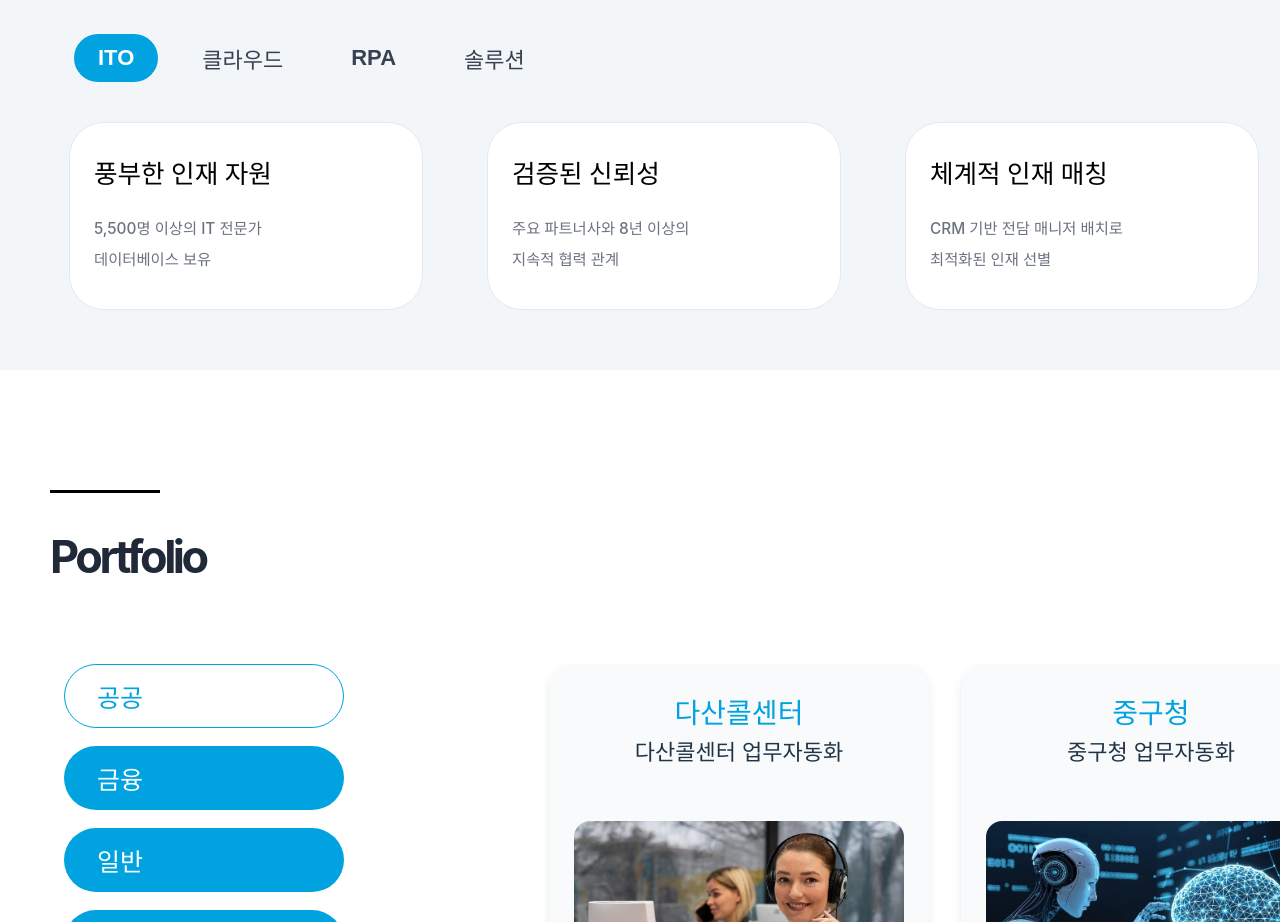
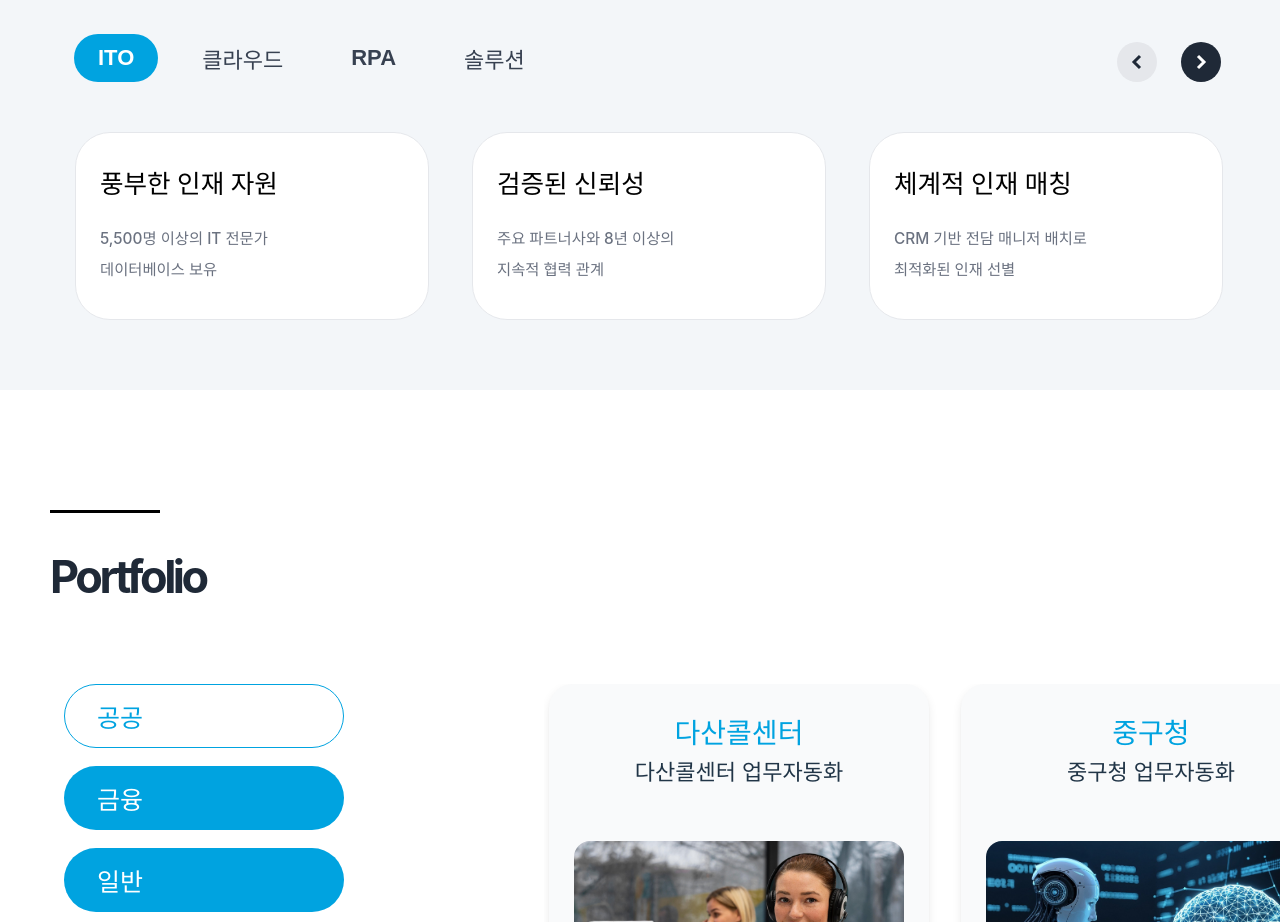
Before and after one commit to onexhana/nimbustech_website, a React (Vite) app: page /about in a window 1280 px wide. Shown: the part 1640-2562 px from the top of the page. Built offline with nearby package versions, Linux system fonts and the light colour scheme; a web font is replaced by a local one.

Commit message:
어바웃 무한

```diff
--- a/src/components/About/AboutSection.tsx
+++ b/src/components/About/AboutSection.tsx
@@ -6,8 +6,7 @@
 // 📋 주요 기능:
 // - 4개 탭 네비게이션 (ITO, 클라우드, RPA, 솔루션)
 // - 각 탭별 카드 데이터 (ITO/클라우드/RPA: 3개, 솔루션: 7개)
-// - 솔루션: 무한 루프 슬라이더 (Swiper 기반)
-// - 기타 탭: 3개씩 고정 표시
+// - 모든 탭: 무한 루프 슬라이더 (Swiper 기반)
 // - 카드 등장 애니메이션 효과
 // - 카드 호버 효과
 //
@@ -20,7 +19,7 @@
 // 🚀 애니메이션:
 // - 카드 순차 등장 (0.15초 간격)
 // - 카드 호버 시 위로 8px 이동
-// - 솔루션: 무한 루프 슬라이더
+// - 모든 탭: 무한 루프 슬라이더
 //
 // ⚠️ 주의사항:
 // - 다른 팀과 merge 시 이 파일들만 수정됨
@@ -181,15 +180,26 @@ export default function AboutSection() {
   }, []);
 
   const cards = TAB_CONTENTS[activeTab];
-  const isMultiPage = activeTab === '솔루션';
+  const isMultiPage = true; // 모든 탭을 무한루프로 변경
 
-  // 솔루션 섹션용 무한 루프를 위한 카드 복제
-  const duplicatedCards = isMultiPage ? Array(3).fill(cards).flat() : cards;
+  // 모든 섹션용 무한 루프를 위한 카드 복제 (카드 수가 적은 경우 더 많이 복제)
+  const duplicatedCards = cards.length >= 7 ? Array(2).fill(cards).flat() : Array(4).fill(cards).flat();
 
   // 탭 변경 핸들러: activeTab, currentSlide 및 애니메이션 상태를 초기화합니다.
   const handleTabChange = (tab: string) => {
     setActiveTab(tab);
     setCurrentSlide(0);
+
+    // 탭 변경 시 Swiper를 첫 번째 슬라이드로 이동
+    setTimeout(() => {
+      if (swiperRef.current) {
+        if (swiperRef.current.slideToLoop) {
+          swiperRef.current.slideToLoop(0, 0); // 0ms 애니메이션으로 즉시 이동
+        } else if (swiperRef.current.slideTo) {
+          swiperRef.current.slideTo(0, 0);
+        }
+      }
+    }, 50);
   };
 
 
@@ -363,14 +373,11 @@ export default function AboutSection() {
             />
 
             {/* ======================================== */}
-            {/* 카드 영역 (솔루션: Swiper 무한루프, 기타: 고정 표시) */}
+            {/* 카드 영역 (모든 섹션: Swiper 무한루프) */}
             {/* ======================================== */}
             <div className="flex items-start" style={{ position: 'relative', overflow: 'visible', display: 'flex', alignItems: 'flex-start', gap: '1vw', justifyContent: 'center', marginLeft: '5vw', marginRight: '5vw' }}>
 
-              {isMultiPage ? (
-                                /* 솔루션 섹션: 고정 위치 + 무한 루프 */
-                <>
-                  {/* 카드 컨테이너 - RPA와 동일한 중앙 정렬 */}
+              {/* 모든 섹션: 무한 루프 슬라이더 */}
               <div
                 className="flex flex-1"
                 style={{
@@ -384,12 +391,13 @@ export default function AboutSection() {
                 <div
                   className="overflow-hidden"
                   style={{
-                        width: 'calc(30vw * 3 + 1vw * 2)', // 3장 카드(30vw) + gap(5vw * 2)
+                    width: 'calc(30vw * 3 + 1vw * 2)', // 3장 카드(30vw) + gap(1vw * 2)
                     minWidth: 'calc(30vw * 3 + 1vw * 2)',
-                        margin: '0 auto' // 중아 정렬
+                    margin: '0 auto' // 중앙 정렬
                   }}
                 >
                 <Swiper
+                  key={`${activeTab}-${cards.length}`} // 탭 변경 시 Swiper 재초기화
                   // eslint-disable-next-line @typescript-eslint/no-explicit-any
                   onSwiper={(swiper: any) => {
                     swiperRef.current = swiper;
@@ -398,11 +406,11 @@ export default function AboutSection() {
                   onInit={(swiper: any) => {
                     swiperRef.current = swiper;
                   }}
-                      spaceBetween={window.innerWidth * 0.01} // 5vw에 해당하는 픽셀 값
+                  spaceBetween={window.innerWidth * 0.01} // 1vw에 해당하는 픽셀 값
                   slidesPerView={3}
                   slidesPerGroup={1}
                   loop={true}
-                      loopedSlides={duplicatedCards.length}
+                  loopedSlides={Math.max(3, cards.length)} // 최소 3개 이상의 루프 슬라이드 보장
                   pagination={false}
                   navigation={false}
                   allowTouchMove={true}
@@ -412,7 +420,7 @@ export default function AboutSection() {
                   resistanceRatio={0}
                   watchSlidesProgress={false}
                   freeMode={false}
-                      className="about-solution-swiper"
+                  className="about-infinite-swiper"
                 >
                   {duplicatedCards.map((card, index) => (
                   <SwiperSlide key={`${card.title}-${index}`}>
@@ -426,9 +434,9 @@ export default function AboutSection() {
                       <AboutCard
                         title={card.title}
                         description={card.description}
-                            detailLink='https://www.naver.com'
-                            linkAsButton
-                            linkText="자세히 보기"
+                        detailLink={activeTab === '솔루션' ? 'https://www.naver.com' : undefined}
+                        linkAsButton={activeTab === '솔루션'}
+                        linkText={activeTab === '솔루션' ? "자세히 보기" : undefined}
                         borderRadius="35px"
                         titleColor="#000000"
                         descriptionColor="#6B7280"
@@ -441,27 +449,27 @@ export default function AboutSection() {
                   ))}
                 </Swiper>
 
-                      {/* Swiper 스타일 - 솔루션 전용 */}
+                  {/* Swiper 스타일 - 모든 섹션 공통 */}
                   <style>{`
-                        .about-solution-swiper {
+                    .about-infinite-swiper {
                       width: 100% !important;
                       overflow: visible !important;
                       margin: 0 auto !important;
                     }
-                        .about-solution-swiper .swiper-wrapper {
+                    .about-infinite-swiper .swiper-wrapper {
                       overflow: visible !important;
                     }
                     /* 모바일에서만 고정 폭 적용 */
                     @media (max-width: 768px) {
-                          .about-solution-swiper .swiper-slide {
+                      .about-infinite-swiper .swiper-slide {
                         width: 380px !important;
                         flex-shrink: 0 !important;
                       }
                     }
-                        .about-solution-swiper .swiper-slide > div {
+                    .about-infinite-swiper .swiper-slide > div {
                       margin: 10px 0;
                     }
-                        .about-solution-swiper .swiper-slide-duplicate {
+                    .about-infinite-swiper .swiper-slide-duplicate {
                       opacity: 1 !important;
                       display: block !important;
                       visibility: visible !important;
@@ -469,7 +477,7 @@ export default function AboutSection() {
                   `}</style>
                 </div>
 
-                    {/* 솔루션 섹션 네비게이션 화살표 버튼 */}
+                {/* 네비게이션 화살표 버튼 */}
                 <button
                   onClick={() => swiperRef.current?.slidePrev()}
                   style={{
@@ -517,43 +525,6 @@ export default function AboutSection() {
                   </svg>
                 </button>
               </div>
-                </>
-              ) : (
-                /* 기타 섹션: 고정 표시 */
-              <div
-                className="flex flex-1"
-                style={{ position: 'relative', overflow: 'visible', display: 'flex', gap: '5vw', flex: '1', justifyContent: 'center', marginLeft: '5vw', marginRight: '5vw' }}
-              >
-                  {cards.map((card: {title: string; description: string[]}, idx: number) => (
-                    <div
-                      key={`${activeTab}-${idx}`}
-                      style={{
-                        opacity: noEffect ? 1 : 0,
-                        transform: noEffect ? 'translateY(0)' : 'translateY(30px) scale(0.9)',
-                        ...(noEffect ? {} : { animation: `cardAppear 0.6s ease-out ${idx * 0.15}s forwards` })
-                      }}
-                    >
-                      {['ITO', '클라우드', 'RPA'].includes(activeTab) ? (
-                        <AboutCard
-                          title={card.title}
-                          description={card.description}
-                          borderRadius="35px"
-                          titleColor="#000000"
-                          descriptionColor="#6B7280"
-                          backgroundColor="#ffffff"
-                          width={isMobile ? "380px" : undefined}
-                          minHeight={isMobile ? "200px" : "12vw"}
-                        />
-                      ) : (
-                        <AboutCard
-                          title={card.title}
-                          description={card.description}
-                        />
-                      )}
-                    </div>
-                  ))}
-              </div>
-              )}
 
               {/* ======================================== */}
               {/* CSS 애니메이션 스타일 (카드 등장 효과) */}
```
Lines whose indentation alone changed are shown as unchanged.
